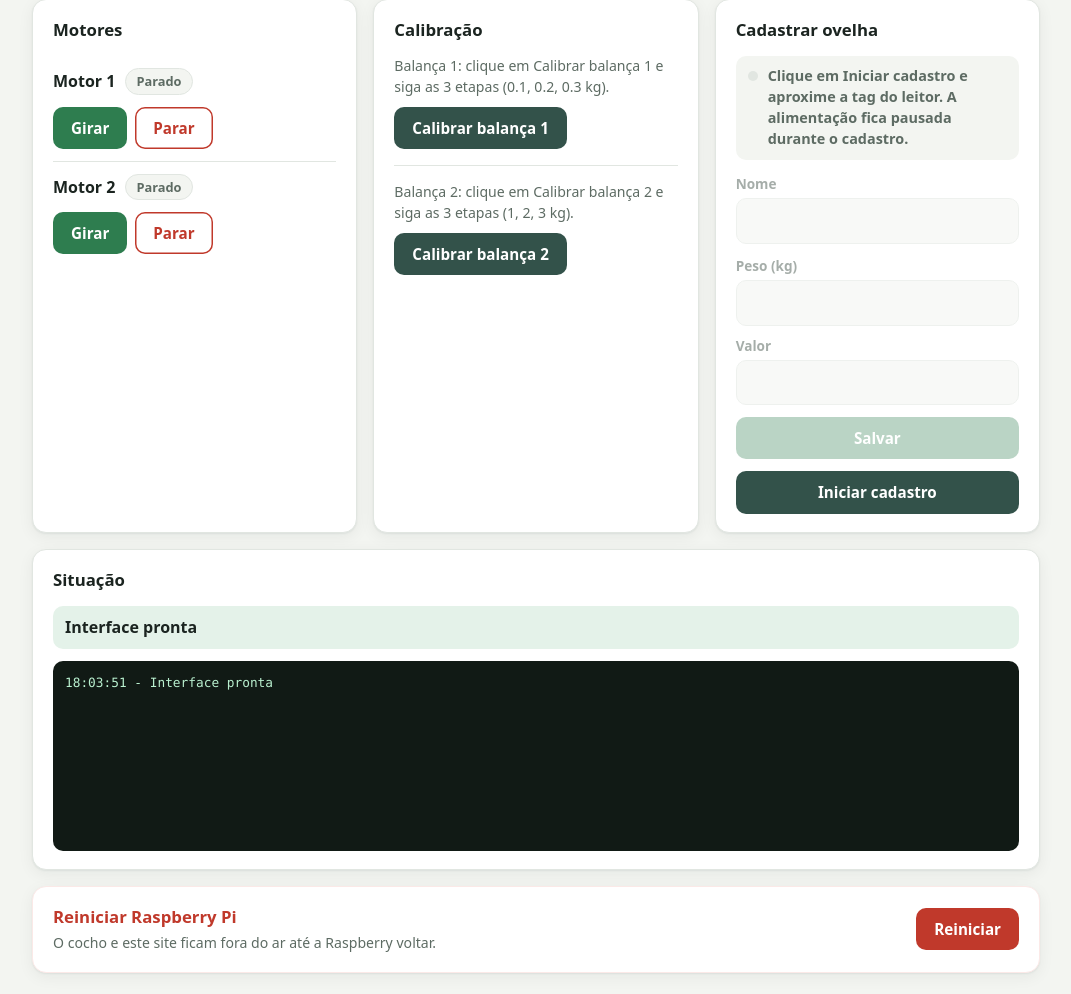
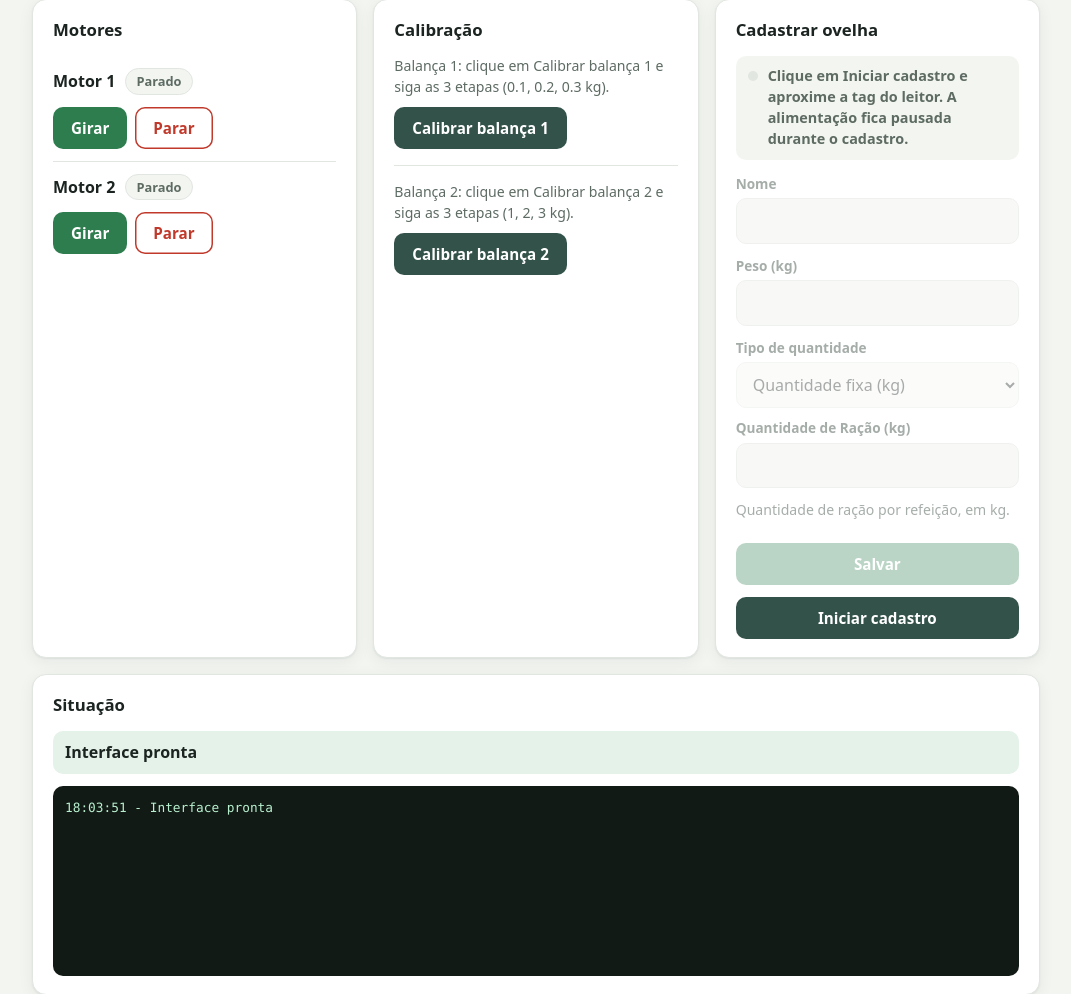
Before and after one commit to EvandroLD/Comedouros, a Flask app: page / in a window 1280 px wide. Shown: the part 272-1266 px from the top of the page, without its empty margins (104-1175 px from the left). Run offline with Flask 3, Linux system fonts and the light colour scheme; parts of the project's set-up code (start-up, migrations or seed data) failed here and were passed over.

Commit message:
Implementacao do peso variável %

```diff
--- a/Comedouros_autom-ticos/core/static/app.js
+++ b/Comedouros_autom-ticos/core/static/app.js
@@ -107,14 +107,32 @@ async function salvarOvelha(evento) {
     const formulario = evento.target;
     const nome = document.getElementById('nome').value;
     const peso = document.getElementById('peso').value;
+    const tipo = document.getElementById('tipo').value;
     const valor = document.getElementById('valor').value;
     const botao = document.getElementById('btnSalvarOvelha');
-    const resposta = await post('/api/cadastro/salvar', { nome, peso, valor }, botao);
+    const resposta = await post('/api/cadastro/salvar', { nome, peso, tipo, valor }, botao);
     if (resposta.ok) {
         avisar(`${nome} cadastrada`);
         formulario.reset();
+        atualizarTipoRacao();
         atualizar();
     }
+}
+
+// Quantidade de Racao: fixa em kg ou porcentagem do peso do animal
+function atualizarTipoRacao() {
+    const percentual = document.getElementById('tipo').value === 'percentual';
+    const peso = parseFloat(document.getElementById('peso').value);
+    const valor = parseFloat(document.getElementById('valor').value);
+    document.getElementById('rotuloValor').textContent =
+        percentual ? 'Quantidade de Ração (% do peso)' : 'Quantidade de Ração (kg)';
+    let dica = percentual
+        ? 'Porcentagem do peso do animal, ex: 2 = 2% do peso. Acompanha o peso medido na balança.'
+        : 'Quantidade de ração por refeição, em kg.';
+    if (percentual && peso > 0 && valor > 0) {
+        dica += ` Hoje: ${(peso * valor / 100).toFixed(3)} kg.`;
+    }
+    document.getElementById('dicaRacao').textContent = dica;
 }
 
 let estadoCadastroAnterior = null;
@@ -127,14 +145,14 @@ function mostrarCadastro(cadastro) {
     card.dataset.estado = estado;
 
     const liberarCampos = estado === 'tag_nova';
-    for (const id of ['nome', 'peso', 'valor', 'btnSalvarOvelha']) {
+    for (const id of ['nome', 'peso', 'tipo', 'valor', 'btnSalvarOvelha']) {
         document.getElementById(id).disabled = !liberarCampos;
     }
 
     if (estado === 'aguardando_tag') {
         texto.textContent = 'Aguardando tag… Aproxime a tag do animal do leitor.';
     } else if (estado === 'tag_nova') {
-        texto.innerHTML = 'Tag nova reconhecida. Digite o nome, o peso e o valor.<br>';
+        texto.innerHTML = 'Tag nova reconhecida. Digite o nome, o peso e a quantidade de ração.<br>';
         const tag = document.createElement('span');
         tag.className = 'cadastro-tag';
         tag.textContent = cadastro.tag;
@@ -232,3 +250,6 @@ async function atualizar() {
 
 setInterval(atualizar, 1000);
 atualizar();
+for (const id of ['peso', 'valor']) {
+    document.getElementById(id).addEventListener('input', atualizarTipoRacao);
+}
--- a/Comedouros_autom-ticos/core/static/style.css
+++ b/Comedouros_autom-ticos/core/static/style.css
@@ -405,7 +405,8 @@ h1 {
     opacity: 0.55;
 }
 
-input:disabled {
+input:disabled,
+select:disabled {
     cursor: not-allowed;
 }
 
@@ -424,7 +425,8 @@ input:disabled {
     color: var(--texto-suave);
 }
 
-input {
+input,
+select {
     width: 100%;
     font: inherit;
     font-weight: 400;
@@ -437,7 +439,8 @@ input {
     transition: border-color 0.15s, box-shadow 0.15s;
 }
 
-input:focus {
+input:focus,
+select:focus {
     outline: none;
     border-color: var(--primaria);
     box-shadow: 0 0 0 3px var(--primaria-suave);
--- a/Comedouros_autom-ticos/core/templates/index.html
+++ b/Comedouros_autom-ticos/core/templates/index.html
@@ -105,11 +105,21 @@
                             <span>Peso (kg)</span>
                             <input id="peso" type="number" step="0.01" min="0" inputmode="decimal" required disabled>
                         </label>
+                    </div>
+                    <div class="linha">
                         <label class="campo">
-                            <span>Valor</span>
+                            <span>Tipo de quantidade</span>
+                            <select id="tipo" onchange="atualizarTipoRacao()" disabled>
+                                <option value="fixo">Quantidade fixa (kg)</option>
+                                <option value="percentual">% do peso do animal</option>
+                            </select>
+                        </label>
+                        <label class="campo">
+                            <span id="rotuloValor">Quantidade de Ração (kg)</span>
                             <input id="valor" type="number" step="any" min="0" inputmode="decimal" required disabled>
                         </label>
                     </div>
+                    <p class="dica" id="dicaRacao">Quantidade de ração por refeição, em kg.</p>
                     <button class="btn" type="submit" id="btnSalvarOvelha" disabled>Salvar</button>
                 </form>
 
--- a/Comedouros_autom-ticos/core/web_app.py
+++ b/Comedouros_autom-ticos/core/web_app.py
@@ -70,7 +70,7 @@ CADASTRO_TEMPO_MAXIMO = 10 * 60
 CADASTRO_LOCK = threading.Lock()
 CADASTRO = {
     "estado": "inativo",       #inativo | aguardando_tag | tag_nova
-    "tag": None,               #tag nova esperando nome, peso e valor
+    "tag": None,               #tag nova esperando nome, peso e quantidade de racao
     "ultima_atividade": 0.0,
     "parar": None,             #threading.Event da sessao atual
 }
@@ -313,14 +313,14 @@ def ler_tags_cadastradas():
         }
 
 
-def salvar_ovelha_csv(tag_id, nome, peso, valor):
+def salvar_ovelha_csv(tag_id, nome, peso, tipo, valor):
     caminho = caminho_tag_info()
     campos = ["tag_id", "tipo", "valor", "nome", "peso", "mestra"]
     with caminho.open("r", encoding="utf-8", newline="") as arquivo:
         registros = list(csv.DictReader(arquivo))
     registros.append({
         "tag_id": tag_id,
-        "tipo": "percentual",
+        "tipo": tipo,               #"fixo" = valor em kg | "percentual" = valor em % do peso
         "valor": valor,
         "nome": nome,
         "peso": peso,
@@ -383,7 +383,7 @@ def sessao_cadastro(parar):
             if parar.is_set():
                 return
             CADASTRO.update(estado="tag_nova", tag=tag, ultima_atividade=time.monotonic())
-        registrar_status(f"Tag nova reconhecida ({tag}). Digite o nome, o peso e o valor do animal.")
+        registrar_status(f"Tag nova reconhecida ({tag}). Digite o nome, o peso e a quantidade de ração do animal.")
 
 
 @app.post("/api/cadastro/iniciar")
@@ -410,9 +410,12 @@ def api_cadastro_salvar():
         peso = float(dados.get("peso", ""))
         valor = float(dados.get("valor", ""))
     except (TypeError, ValueError):
-        return jsonify(ok=False, erro="Peso e valor precisam ser números."), 400
+        return jsonify(ok=False, erro="Peso e quantidade de ração precisam ser números."), 400
+    tipo = str(dados.get("tipo", "fixo")).strip()
+    if tipo not in ("fixo", "percentual"):
+        return jsonify(ok=False, erro="Tipo de quantidade inválido."), 400
     if not nome or peso <= 0 or valor <= 0:
-        return jsonify(ok=False, erro="Informe o nome, e peso e valor maiores que zero."), 400
+        return jsonify(ok=False, erro="Informe o nome, e peso e quantidade de ração maiores que zero."), 400
 
     with CADASTRO_LOCK:
         if CADASTRO["estado"] != "tag_nova":
@@ -421,14 +424,14 @@ def api_cadastro_salvar():
         try:
             if tag in ler_tags_cadastradas():
                 raise ValueError(f"a tag {tag} já está cadastrada")
-            salvar_ovelha_csv(tag, nome, peso, valor)
+            salvar_ovelha_csv(tag, nome, peso, tipo, valor)
         except Exception as erro:
             registrar_status(f"Erro ao cadastrar {nome}: {erro}")
             return jsonify(ok=False, erro=str(erro)), 500
         CADASTRO.update(estado="aguardando_tag", tag=None, ultima_atividade=time.monotonic())
 
     registrar_status(
-        f"{nome} cadastrada (tag {tag}, {peso:g} kg, valor {valor:g}). "
+        f"{nome} cadastrada (tag {tag}, {peso:g} kg, ração {valor:g} {'% do peso' if tipo == 'percentual' else 'kg'}). "
         "Aproxime a próxima tag ou clique em Finalizar cadastro."
     )
     return jsonify(ok=True, tag=tag)
```
Also changed, not shown: Comedouros_autom-ticos/core/maquina_estados.py (+25 -11 lines).
